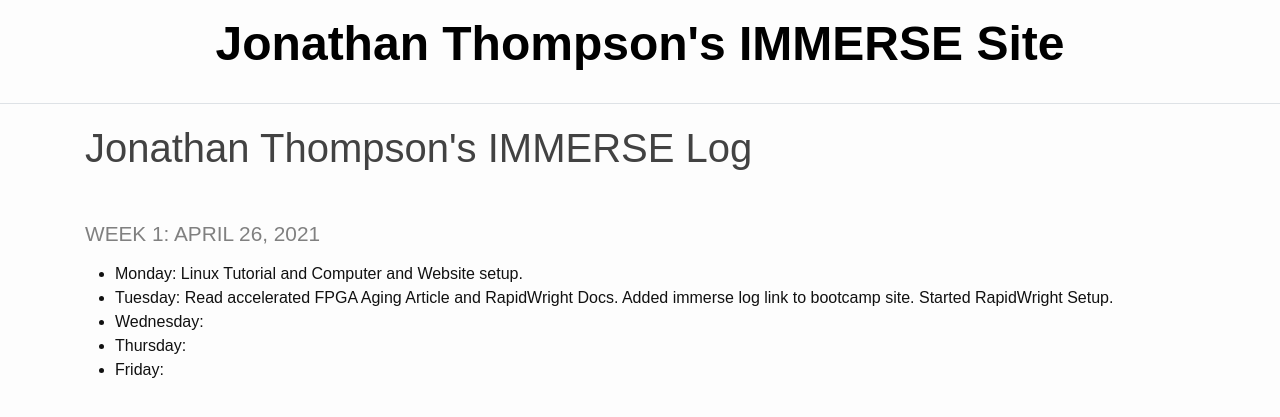
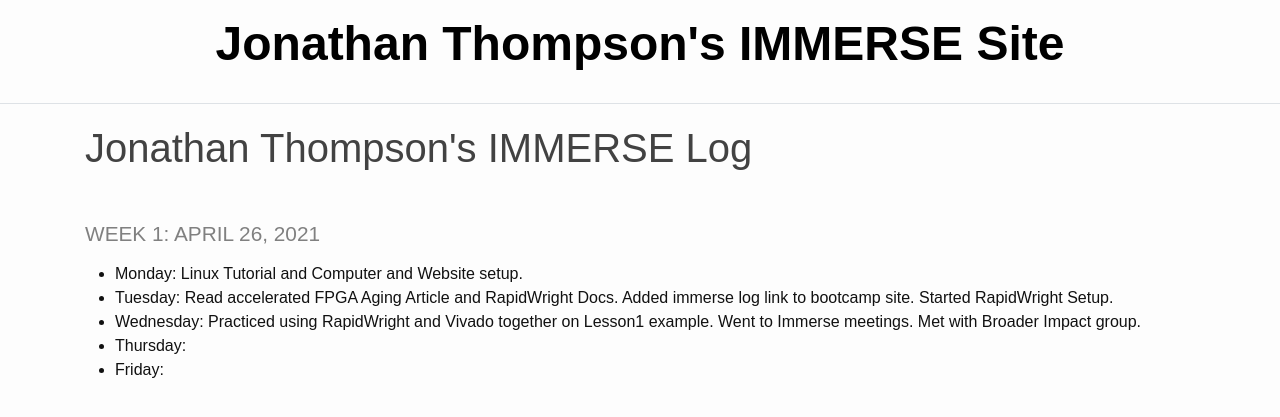
Before and after one commit to jonath48/jonath48.github.io, a Jekyll site: the page built from _pages/log.md, in a window 1280 px wide. Shown: the top 417 px of the page. Built offline with Jekyll 4.4.1, drawn with Linux system fonts in a browser that asks for light colours.

Commit message:
Added Wednesday's log

```diff
--- a/_pages/log.md
+++ b/_pages/log.md
@@ -7,6 +7,6 @@ title: Jonathan Thompson's IMMERSE Log
 
 * **Monday**: Linux Tutorial and Computer and Website setup.
 * **Tuesday**: Read accelerated FPGA Aging Article and RapidWright Docs. Added immerse log link to bootcamp site. Started RapidWright Setup.
-* **Wednesday**:
+* **Wednesday**: Practiced using RapidWright and Vivado together on Lesson1 example. Went to Immerse meetings. Met with Broader Impact group.
 * **Thursday**:
 * **Friday**:
```
